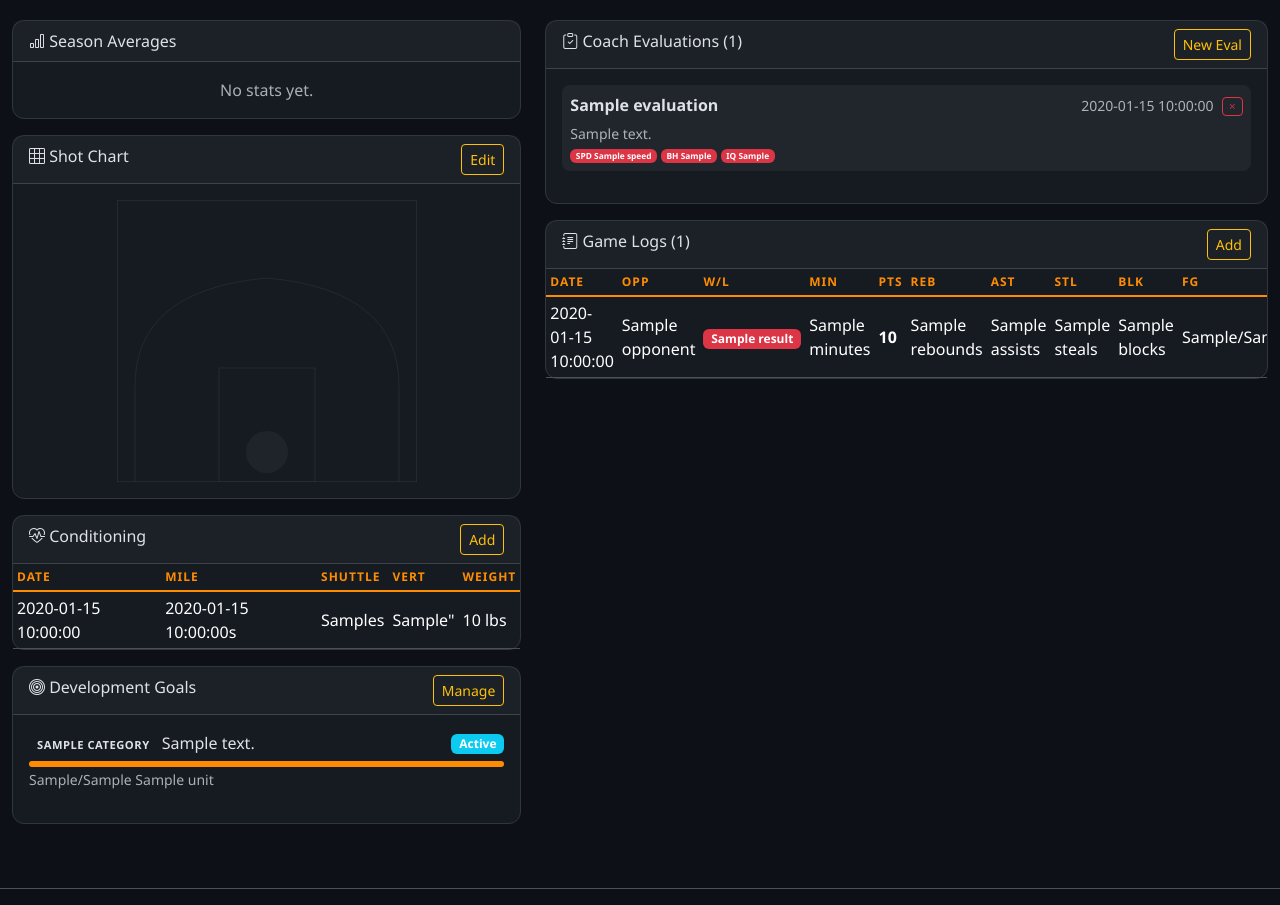
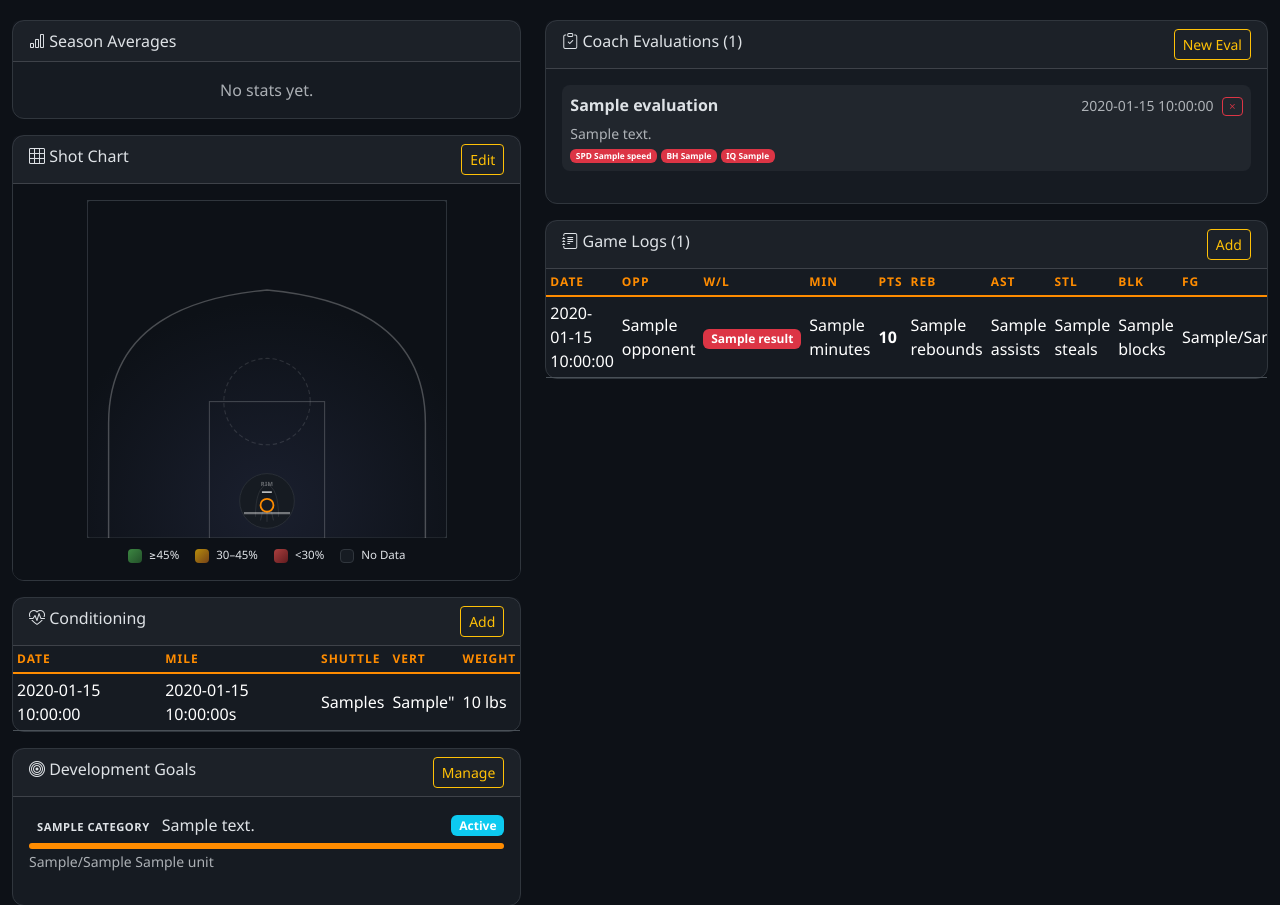
Before and after one commit to vermesaj-cmd/courtiq, a Python web app: template templates/player_detail.html in a window 1280 px wide. Shown: the part 190-1095 px from the top of the page. Run offline with Jinja, Linux system fonts and the light colour scheme; the template is opened without the code that fills it: most values are stand-ins (such as "Sample title", 1, 10 or a date in 2020).

Commit message:
Show full color-coded shot chart on player profile page
Replaced the minimal 4-zone mini chart with the full 11-zone court
matching the shot chart editor style — dark background, gradient zone
fills, FG% labels, made/attempted counts, zone names, and legend.
Colors now display directly on the player profile without needing to
click Edit.

Co-Authored-By: Claude Opus 4.6 <noreply@anthropic.com>

```diff
--- a/templates/player_detail.html
+++ b/templates/player_detail.html
@@ -66,35 +66,98 @@
             </div>
         </div>
 
-        <!-- Mini Shot Chart -->
+        <!-- Shot Chart -->
         <div class="card mb-3">
             <div class="card-header d-flex justify-content-between">
                 <span><i class="bi bi-grid-3x3"></i> Shot Chart</span>
                 <a href="/players/{{ p.id }}/shot-chart" class="btn btn-sm btn-outline-warning">Edit</a>
             </div>
-            <div class="card-body text-center">
+            <div class="card-body text-center" style="background: #0d1117; border-radius: 0 0 10px 10px;">
                 {% if data.shot_chart %}
-                <svg viewBox="0 0 500 470" style="max-width:300px; width:100%; opacity:0.9;">
-                    <rect x="0" y="0" width="500" height="470" fill="none" stroke="#30363d" stroke-width="2"/>
-                    <rect x="170" y="280" width="160" height="190" fill="none" stroke="#30363d" stroke-width="1"/>
-                    <circle cx="250" cy="420" r="8" fill="none" stroke="#ff8c00" stroke-width="2"/>
-                    <path d="M 30,470 L 30,310 Q 30,150 250,130 Q 470,150 470,310 L 470,470" fill="none" stroke="#30363d" stroke-width="1"/>
+                <svg viewBox="0 0 500 470" style="max-width:360px; width:100%; margin:0 auto; display:block;">
+                    <defs>
+                        <radialGradient id="pdGlow" cx="50%" cy="90%" r="60%">
+                            <stop offset="0%" stop-color="#1a1f2e"/><stop offset="100%" stop-color="#0d1117"/>
+                        </radialGradient>
+                        <radialGradient id="pdHot" cx="50%" cy="50%" r="50%">
+                            <stop offset="0%" stop-color="rgba(76,175,80,0.75)"/><stop offset="100%" stop-color="rgba(56,142,60,0.45)"/>
+                        </radialGradient>
+                        <radialGradient id="pdAvg" cx="50%" cy="50%" r="50%">
+                            <stop offset="0%" stop-color="rgba(255,193,7,0.7)"/><stop offset="100%" stop-color="rgba(245,127,23,0.4)"/>
+                        </radialGradient>
+                        <radialGradient id="pdCold" cx="50%" cy="50%" r="50%">
+                            <stop offset="0%" stop-color="rgba(239,83,80,0.7)"/><stop offset="100%" stop-color="rgba(198,40,40,0.4)"/>
+                        </radialGradient>
+                    </defs>
+
+                    <rect x="0" y="0" width="500" height="470" fill="url(#pdGlow)" rx="4"/>
+
+                    <!-- Zones -->
                     {% for z in data.shot_chart %}
                     {% if z.fg_attempted > 0 %}
-                    {% set pct = z.fg_made / z.fg_attempted * 100 %}
-                    {% set color = 'rgba(76,175,80,0.6)' if pct >= 45 else ('rgba(255,193,7,0.6)' if pct >= 30 else 'rgba(239,83,80,0.6)') %}
+                        {% set pct = z.fg_made / z.fg_attempted * 100 %}
+                        {% set grad = 'url(#pdHot)' if pct >= 45 else ('url(#pdAvg)' if pct >= 30 else 'url(#pdCold)') %}
                     {% else %}
-                    {% set color = '#21262d' %}
+                        {% set grad = '#161b22' %}
                     {% endif %}
-                    {% if z.zone_id == 1 %}<circle cx="250" cy="420" r="35" fill="{{ color }}"/>
-                    {% elif z.zone_id == 2 %}<rect x="170" y="280" width="160" height="140" fill="{{ color }}"/>
-                    {% elif z.zone_id == 7 %}<rect x="0" y="310" width="30" height="160" fill="{{ color }}"/>
-                    {% elif z.zone_id == 8 %}<rect x="470" y="310" width="30" height="160" fill="{{ color }}"/>
+                    {% if z.zone_id == 10 %}<path d="M 30,160 L 470,160 L 470,0 L 0,0 L 0,160 Z" fill="{{ grad }}" stroke="#30363d" stroke-width="1"/>
+                    {% elif z.zone_id == 9 %}<polygon points="0,160 30,160 30,310 0,310" fill="{{ grad }}" stroke="#30363d" stroke-width="1"/>
+                    {% elif z.zone_id == 11 %}<polygon points="500,160 470,160 470,310 500,310" fill="{{ grad }}" stroke="#30363d" stroke-width="1"/>
+                    {% elif z.zone_id == 7 %}<rect x="0" y="310" width="30" height="160" fill="{{ grad }}" stroke="#30363d" stroke-width="1"/>
+                    {% elif z.zone_id == 8 %}<rect x="470" y="310" width="30" height="160" fill="{{ grad }}" stroke="#30363d" stroke-width="1"/>
+                    {% elif z.zone_id == 5 %}<polygon points="30,310 170,280 170,160 30,160" fill="{{ grad }}" stroke="#30363d" stroke-width="1"/>
+                    {% elif z.zone_id == 6 %}<polygon points="470,310 330,280 330,160 470,160" fill="{{ grad }}" stroke="#30363d" stroke-width="1"/>
+                    {% elif z.zone_id == 3 %}<polygon points="30,470 170,470 170,280 30,310" fill="{{ grad }}" stroke="#30363d" stroke-width="1"/>
+                    {% elif z.zone_id == 4 %}<polygon points="470,470 330,470 330,280 470,310" fill="{{ grad }}" stroke="#30363d" stroke-width="1"/>
+                    {% elif z.zone_id == 2 %}<path d="M 170,280 L 330,280 L 330,470 L 170,470 Z" fill="{{ grad }}" stroke="#30363d" stroke-width="1"/>
+                    {% elif z.zone_id == 1 %}<circle cx="250" cy="418" r="38" fill="{{ grad }}" stroke="#30363d" stroke-width="1"/>
                     {% endif %}
                     {% endfor %}
+
+                    <!-- Court lines -->
+                    <rect x="0" y="0" width="500" height="470" fill="none" stroke="#30363d" stroke-width="2.5" rx="4"/>
+                    <path d="M 30,470 L 30,310 Q 30,145 250,125 Q 470,145 470,310 L 470,470" fill="none" stroke="rgba(255,255,255,0.25)" stroke-width="2"/>
+                    <rect x="170" y="280" width="160" height="190" fill="none" stroke="rgba(255,255,255,0.2)" stroke-width="1.5"/>
+                    <circle cx="250" cy="280" r="60" fill="none" stroke="rgba(255,255,255,0.12)" stroke-width="1.5" stroke-dasharray="6,4"/>
+                    <line x1="218" y1="435" x2="282" y2="435" stroke="rgba(255,255,255,0.4)" stroke-width="3"/>
+                    <circle cx="250" cy="424" r="9" fill="none" stroke="#ff8c00" stroke-width="2.5"/>
+                    <line x1="244" y1="432" x2="241" y2="445" stroke="rgba(255,255,255,0.15)" stroke-width="1"/>
+                    <line x1="250" y1="433" x2="250" y2="447" stroke="rgba(255,255,255,0.15)" stroke-width="1"/>
+                    <line x1="256" y1="432" x2="259" y2="445" stroke="rgba(255,255,255,0.15)" stroke-width="1"/>
+                    <path d="M 234,440 Q 234,400 250,395 Q 266,400 266,440" fill="none" stroke="rgba(255,255,255,0.12)" stroke-width="1"/>
+
+                    <!-- FG% labels -->
+                    {% for z in data.shot_chart %}
+                    {% if z.fg_attempted > 0 %}
+                        {% set pct = (z.fg_made / z.fg_attempted * 100)|round(0)|int %}
+                        {% set detail = z.fg_made|string + '/' + z.fg_attempted|string %}
+                    {% else %}
+                        {% set pct = None %}
+                        {% set detail = None %}
+                    {% endif %}
+                    {% set coords = {1:(250,410), 2:(250,340), 3:(100,385), 4:(400,385), 5:(100,235), 6:(400,235), 7:(15,385), 8:(485,385), 9:(15,235), 10:(250,75), 11:(485,235)} %}
+                    {% set names = {1:'RIM', 2:'PAINT', 3:'L MID', 4:'R MID', 5:'L ELBOW', 6:'R ELBOW', 7:'LC3', 8:'RC3', 9:'LW3', 10:'TOP 3', 11:'RW3'} %}
+                    {% set name_y = {1:397, 2:325, 3:370, 4:370, 5:220, 6:220, 7:370, 8:370, 9:220, 10:60, 11:220} %}
+                    {% set det_y = {1:425, 2:355, 3:400, 4:400, 5:250, 6:250, 7:400, 8:400, 9:250, 10:90, 11:250} %}
+                    <text class="zone-name" x="{{ coords[z.zone_id][0] }}" y="{{ name_y[z.zone_id] }}">{{ names[z.zone_id] }}</text>
+                    <text class="zone-pct" x="{{ coords[z.zone_id][0] }}" y="{{ coords[z.zone_id][1] }}">{% if pct is not none %}{{ pct }}%{% else %}—{% endif %}</text>
+                    <text class="zone-detail" x="{{ coords[z.zone_id][0] }}" y="{{ det_y[z.zone_id] }}">{% if detail %}{{ detail }}{% endif %}</text>
+                    {% endfor %}
                 </svg>
+                <!-- Legend -->
+                <div class="mt-2">
+                    <div class="d-flex justify-content-center gap-3 flex-wrap" style="font-size:0.72rem;">
+                        <span><span class="legend-swatch" style="background: linear-gradient(135deg, rgba(76,175,80,0.75), rgba(56,142,60,0.5));"></span> &ge;45%</span>
+                        <span><span class="legend-swatch" style="background: linear-gradient(135deg, rgba(255,193,7,0.7), rgba(245,127,23,0.45));"></span> 30–45%</span>
+                        <span><span class="legend-swatch" style="background: linear-gradient(135deg, rgba(239,83,80,0.7), rgba(198,40,40,0.45));"></span> &lt;30%</span>
+                        <span><span class="legend-swatch" style="background:#161b22; border:1px solid #30363d;"></span> No Data</span>
+                    </div>
+                </div>
                 {% else %}
-                <p class="text-muted mb-0">No shot chart data. <a href="/players/{{ p.id }}/shot-chart">Add data</a>.</p>
+                <div class="py-4">
+                    <i class="bi bi-crosshair text-muted" style="font-size:2rem;"></i>
+                    <p class="text-muted mb-0 mt-2">No shot chart data. <a href="/players/{{ p.id }}/shot-chart" class="text-warning">Add data</a>.</p>
+                </div>
                 {% endif %}
             </div>
         </div>
```
